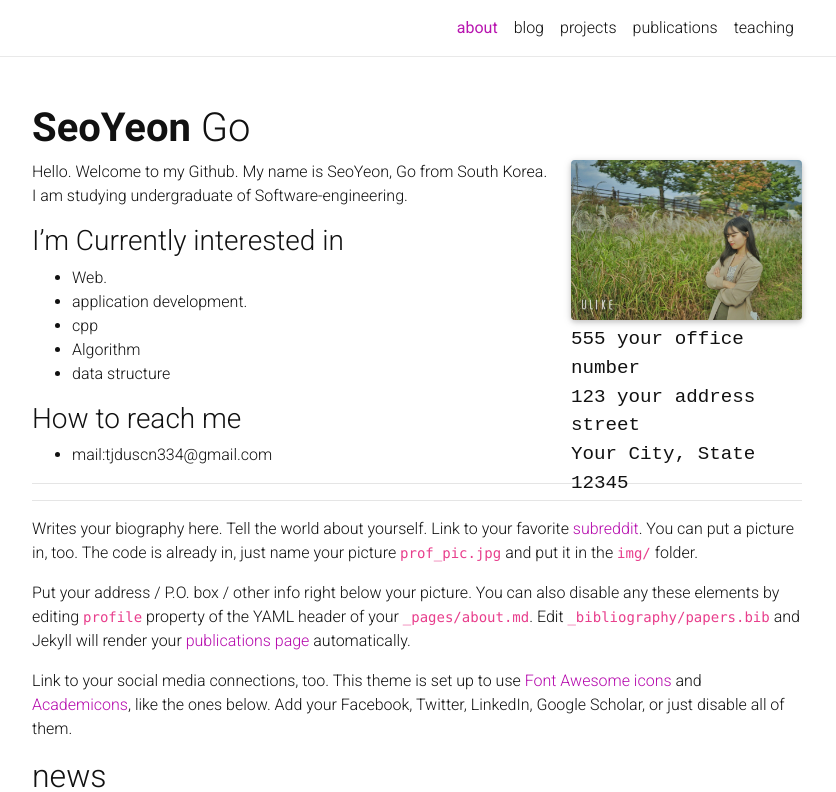
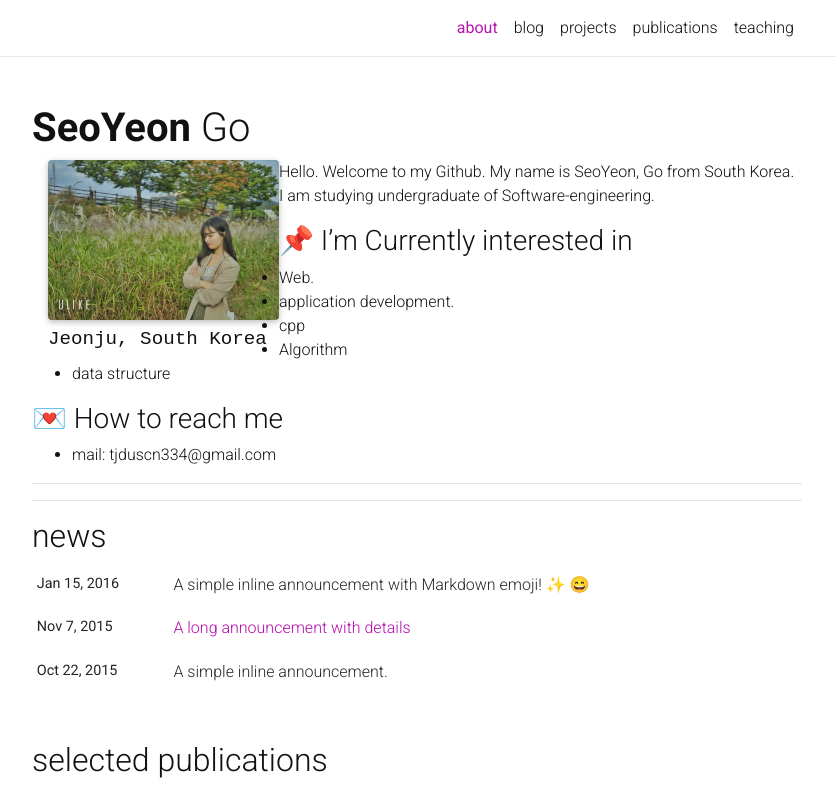
Before and after one commit to SEOYEONGO/SEOYEONGO.github.io, a Jekyll site: the page built from _pages/about.md, in a window 1280 px wide and 1321 px high, cut to the strip 0-792 px from the top of the window. Shown: the whole strip, without its empty margins (223-1059 px from the left). Built offline with Jekyll 4.4.1, drawn with Linux system fonts in a browser that asks for light colours; nearby versions of some CDN libraries; emoji names are drawn with the system emoji font; a style sheet for code colours, icons or effects is not loaded.

Commit message:
Update about.md

```diff
--- a/_pages/about.md
+++ b/_pages/about.md
@@ -5,12 +5,10 @@ permalink: /
 description: <a href="#">Affiliations</a>. Address. Contacts. Moto. Etc.
 
 profile:
-  align: right
+  align: left
   image: re.jpg
   address: >
-    <p>555 your office number</p>
-    <p>123 your address street</p>
-    <p>Your City, State 12345</p>
+    <p>Jeonju, South Korea</p>
 
 news: true  # includes a list of news items
 selected_papers: true # includes a list of papers marked as "selected={true}"
@@ -20,7 +18,7 @@ social: true  # includes social icons at the bottom of the page
  Hello. Welcome to my Github. My name is SeoYeon, Go from South Korea. I am studying undergraduate of Software-engineering.
 <!-- Currently, I'm interested in web or application development, especially front-end development such as React or React Native.  -->
 
-### I'm Currently interested in
+### 📌 I'm Currently interested in
 - Web.
 - application development.
 - cpp
@@ -28,14 +26,9 @@ social: true  # includes social icons at the bottom of the page
 - data structure
 
 
-### How to reach me
-- mail:tjduscn334@gmail.com
+### 💌 How to reach me
+- mail: tjduscn334@gmail.com
 
 ---
 
 ---
-Writes your biography here. Tell the world about yourself. Link to your favorite [subreddit](http://reddit.com){:target="\_blank"}. You can put a picture in, too. The code is already in, just name your picture `prof_pic.jpg` and put it in the `img/` folder.
-
-Put your address / P.O. box / other info right below your picture. You can also disable any these elements by editing `profile` property of the YAML header of your `_pages/about.md`. Edit `_bibliography/papers.bib` and Jekyll will render your [publications page](/al-folio/publications/) automatically.
-
-Link to your social media connections, too. This theme is set up to use [Font Awesome icons](http://fortawesome.github.io/Font-Awesome/){:target="\_blank"} and [Academicons](https://jpswalsh.github.io/academicons/){:target="\_blank"}, like the ones below. Add your Facebook, Twitter, LinkedIn, Google Scholar, or just disable all of them.
```
